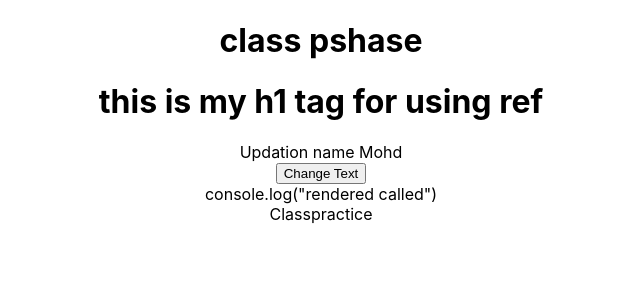
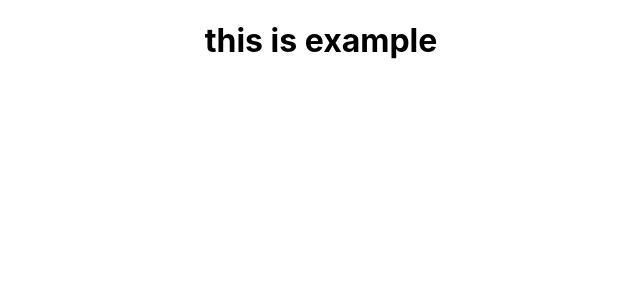
Before and after one commit to MMP0786/counter, a React (Create React App) app: page / in a window 1280 px wide. Shown: the top 300 px of the page, without its empty margins (319-959 px from the left). Built offline with nearby package versions, Linux system fonts and the light colour scheme.

Commit message:
new update

```diff
--- a/src/PropsTypes.js
+++ b/src/PropsTypes.js
@@ -1,11 +1,16 @@
 import React from 'react'
+import PropTypes from 'prop-types'
 
-function PropsTypes() {
+function PropsTypesExample(props) {
   return (
     <div>
-
+       <h1 > {props.name} this is example</h1>
     </div>
   )
 }
+PropsTypesExample.propsTypes={
+  name: PropTypes.toString(),
+  age: PropTypes.number,
+}
 
-export default PropsTypes
+export default PropsTypesExample
--- a/src/index.js
+++ b/src/index.js
@@ -23,6 +23,8 @@ import Newsearch from './Newsearch';
 // const Comp1 = lazy(()=> import("./Comp1"))
 // const Comp2 = lazy(()=>import("./Comp2") )
 import Classpractice from "./Classpractice"
+import PropsTypesExample1 from './PropsTypes';
+// import PropsTypes from './PropsTypes';
 
 const root = ReactDOM.createRoot(document.getElementById('root'));
 // const arr1 = [2, 45, 46]
@@ -33,8 +35,9 @@ const root = ReactDOM.createRoot(document.getElementById('root'));
 root.render(
 
  <>
- <ClassPhase/>
- <Classpractice/>
+ <PropsTypesExample1/>
+ {/* <ClassPhase/>
+ <Classpractice/> */}
  {/* <AxiosPost/> */}
  {/* <FormwithFormik/> */}
  {/* <FormWithFormik2/> */}
```
Also changed, not shown: src/PropsTypesExample1.js (added, +13 -0 lines).
